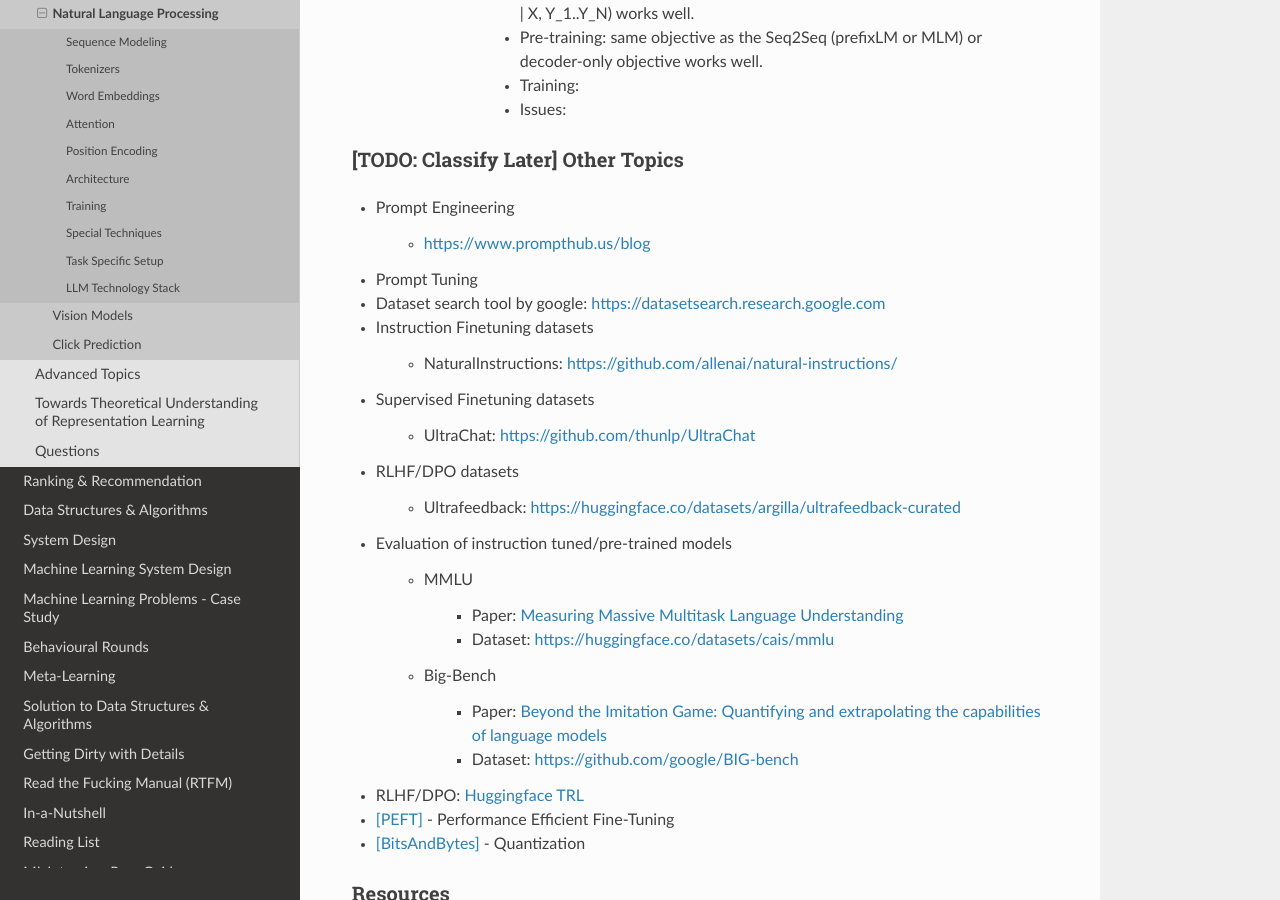
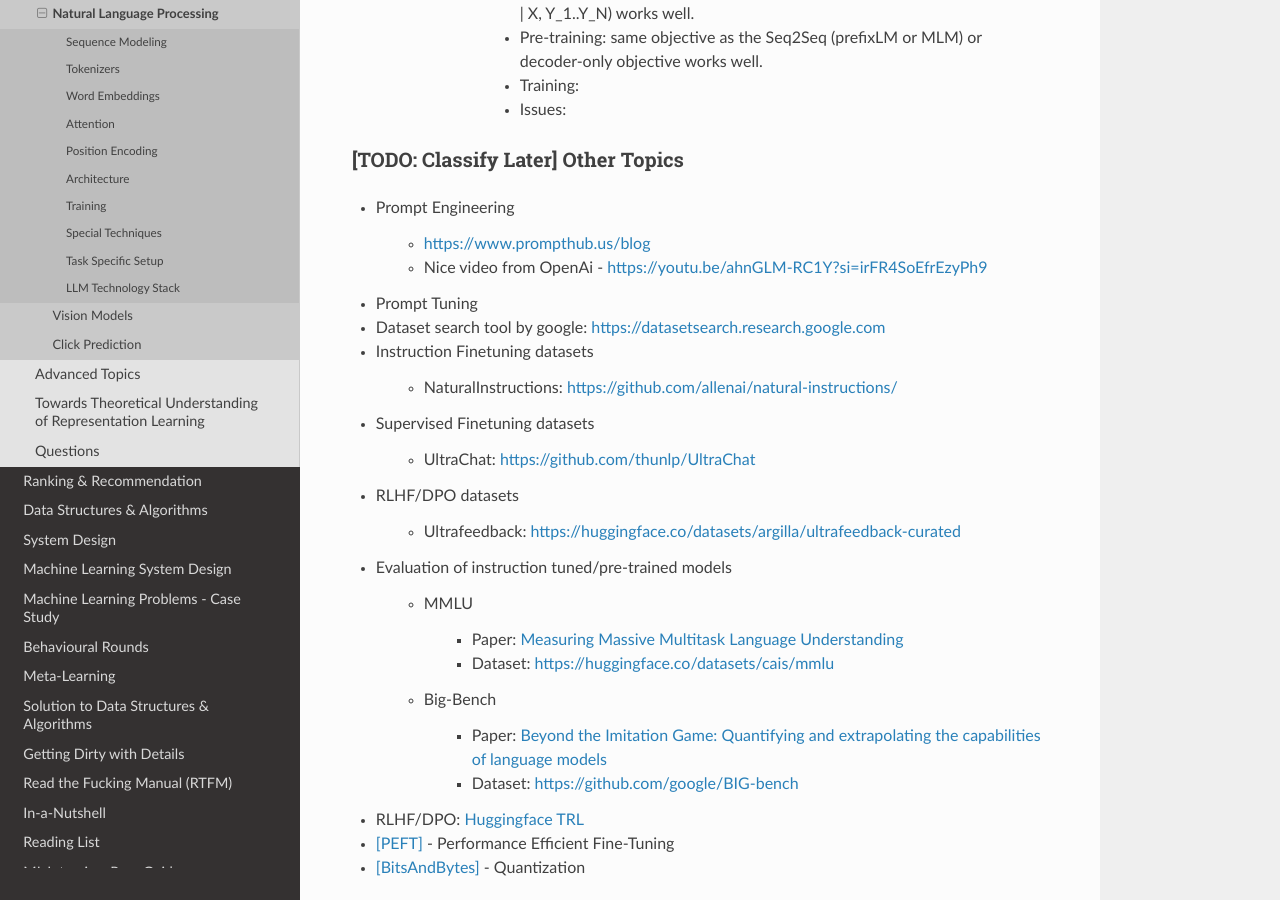
Before and after one commit to uselesstechjunks/leetcode, a Sphinx documentation site: the page built from docs/source/dl/application/nlp.rst, in a window 1280 px wide and 900 px high, scrolled down 11176 px. Built offline with Sphinx 7.4.7 and the Read the Docs theme 2.0.0, drawn with Linux system fonts in a browser that asks for light colours.

Commit message:
Update nlp.rst (#181)

```diff
--- a/docs/source/dl/application/nlp.rst
+++ b/docs/source/dl/application/nlp.rst
@@ -415,6 +415,7 @@ Summary
 * Prompt Engineering
 
 	* https://www.prompthub.us/blog
+	* Nice video from OpenAi - https://youtu.be/ahnGLM-RC1Y?si=irFR4SoEfrEzyPh9
 * Prompt Tuning
 * Dataset search tool by google: https://datasetsearch.research.google.com
 * Instruction Finetuning datasets
```
